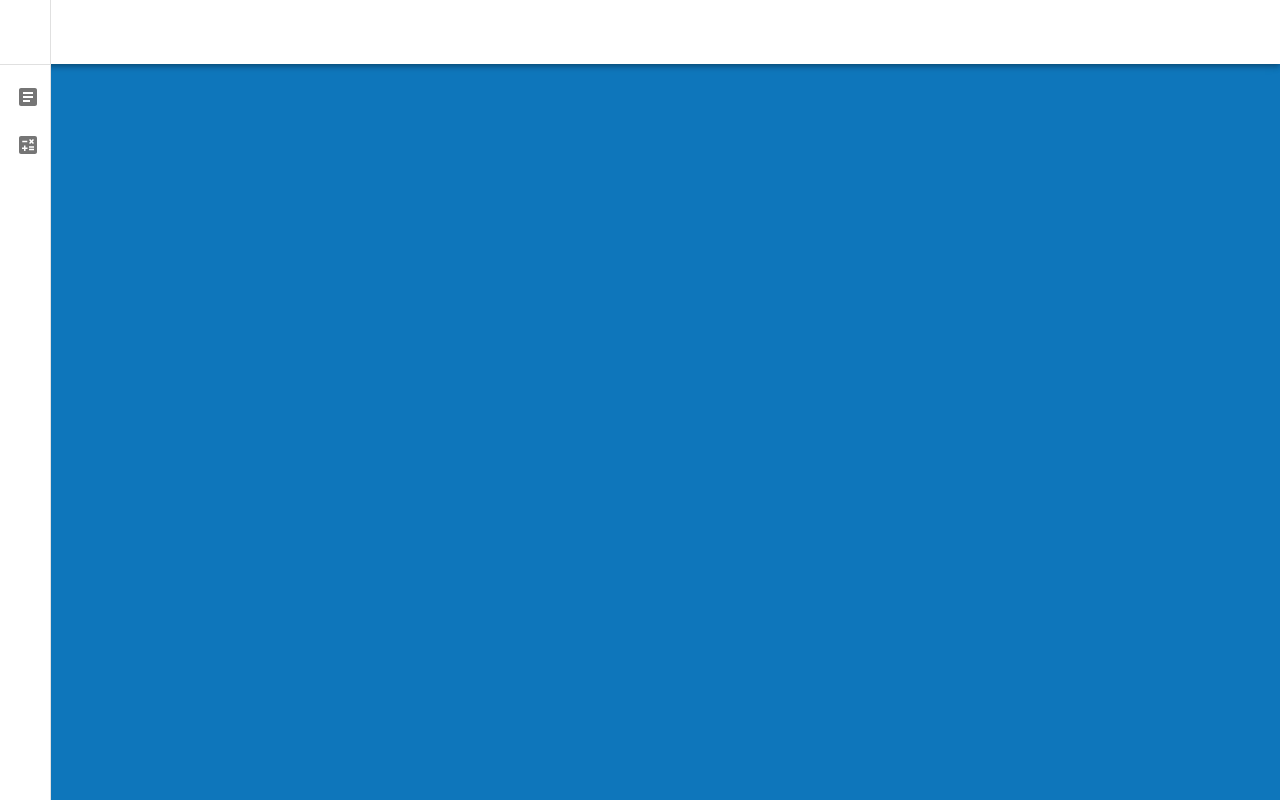
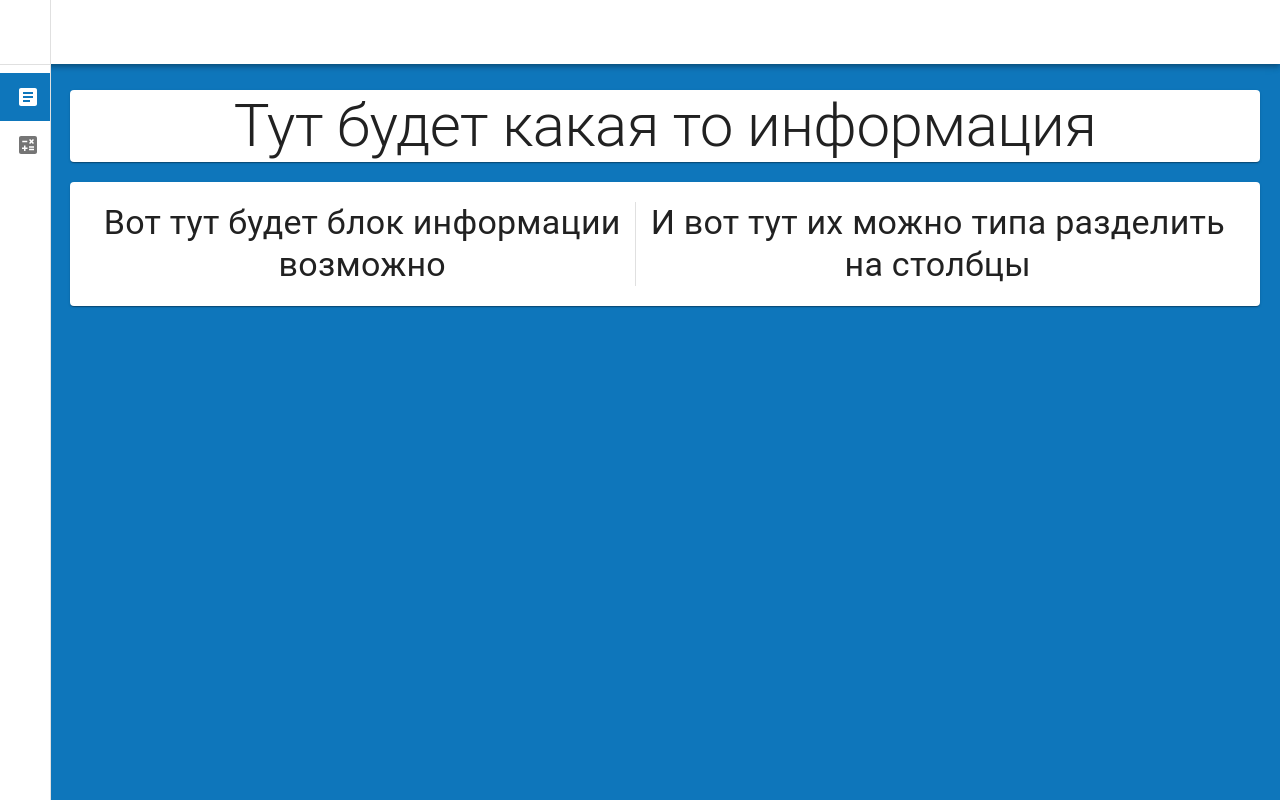
Before and after one commit to L1ttleFoot/quantum-app, a React (Create React App) app in the folder react-app/: page / in a window 1280 px wide. Built offline with nearby package versions, Linux system fonts and the light colour scheme.

Commit message:
some navigation changes

```diff
--- a/react-app/src/common/index.js
+++ b/react-app/src/common/index.js
@@ -1,6 +1,6 @@
 import React, {useState, useEffect} from 'react'
 import { Routes, Route } from 'react-router-dom'
-import { Drawer, List, ListItem, ListItemIcon, ListItemText, Toolbar, Divider } from '@mui/material';
+import { Drawer, List, ListItemButton, ListItemIcon, ListItemText, Toolbar, Divider } from '@mui/material';
 import './style.css'
 import StartPage from './screens/startPage'
 import CalculationPage from './screens/calculationPage'
@@ -9,6 +9,8 @@ import ArticleIcon from '@mui/icons-material/Article';
 import CalculateIcon from '@mui/icons-material/Calculate';
 
 const Main = () => {
+
+    const [tab, setTab] = useState('Info')
 
     const menuItems = [
         {
@@ -37,17 +39,30 @@ const Main = () => {
                 <Toolbar />
                 <Divider />
 
-                <List style={{width: 50}}>
+                <List
+                    sx={{
+                        width:50,
+                        // selected and (selected + hover) states
+                        '&& .Mui-selected, && .Mui-selected:hover': {
+                          bgcolor: '#0E76BB',
+                          '&, & .MuiListItemIcon-root': {
+                           color: 'white',
+                          },
+                        },
+                        // hover states
+
+                      }}
+
+                >
                     {menuItems.map(item => (
-                        <ListItem
-
-                            button
+                        <ListItemButton
+                            selected={item.text===tab}
                             key={item.text}
-                            onClick={() => navigate(item.path)}
+                            onClick={() => {navigate(item.path);setTab(item.text)}}
                         >
                             <ListItemIcon>{item.icon}</ListItemIcon>
                             <ListItemText primary={item.text}/>
-                        </ListItem>
+                        </ListItemButton>
                     ))}
                 </List>
 
--- a/react-app/src/common/screens/startPage/index.js
+++ b/react-app/src/common/screens/startPage/index.js
@@ -1,16 +1,41 @@
 import React, { useState } from 'react'
-import { AppBar, Toolbar } from '@mui/material';
+import { AppBar, Toolbar, Paper, Typography, Divider } from '@mui/material'
 import './style.css'
 
 const StartPage = (props) => {
 
     return(
-        <div>
+        <div style={{marginLeft: 50}}>
             <AppBar style={{background: 'white', position:'absolute'}}>
                 <Toolbar style={{display: 'flex' }}>
 
                 </Toolbar>
             </AppBar>
+
+            <div>
+
+                <Paper style={{margin: 20}}>
+                    <Typography variant="h2" style={{textAlign: 'center'}} >
+                        Тут будет какая то информация
+                    </Typography>
+                </Paper>
+
+                <Paper style={{margin: 20, padding:20, display:'flex'}}>
+
+                    <Typography variant="h4" style={{textAlign: 'center'}} >
+                            Вот тут будет блок информации возможно
+                    </Typography>
+
+                    <Divider orientation='vertical' flexItem/>
+
+                    <Typography variant="h4" style={{textAlign: 'center'}} >
+                        И вот тут их можно типа разделить на столбцы
+                    </Typography>
+
+                </Paper>
+
+            </div>
+
         </div>
     )
 }
--- a/react-app/src/common/style.css
+++ b/react-app/src/common/style.css
@@ -1,5 +1,10 @@
-.drawer {
-    width: 50px !important;
+.item {
+    color: #0E76BB;
+}
+
+  /* Increase the specificity */
+.item.Mui-selected:hover {
+    color: #0E76BB;
 }
 
 .appbar{
```
